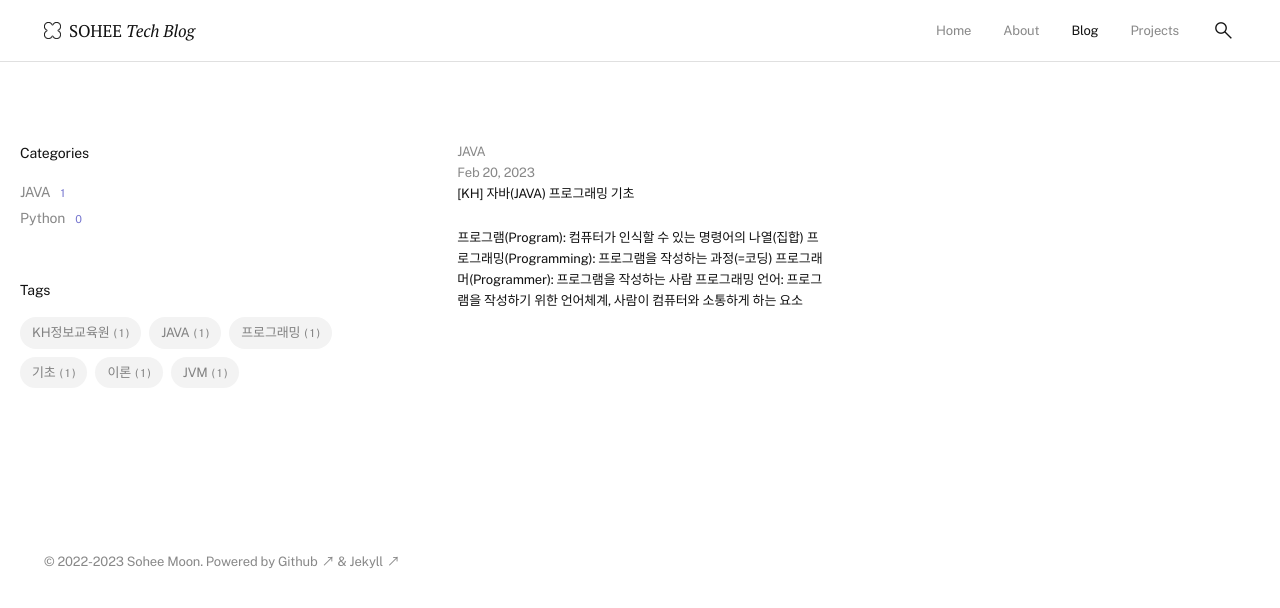
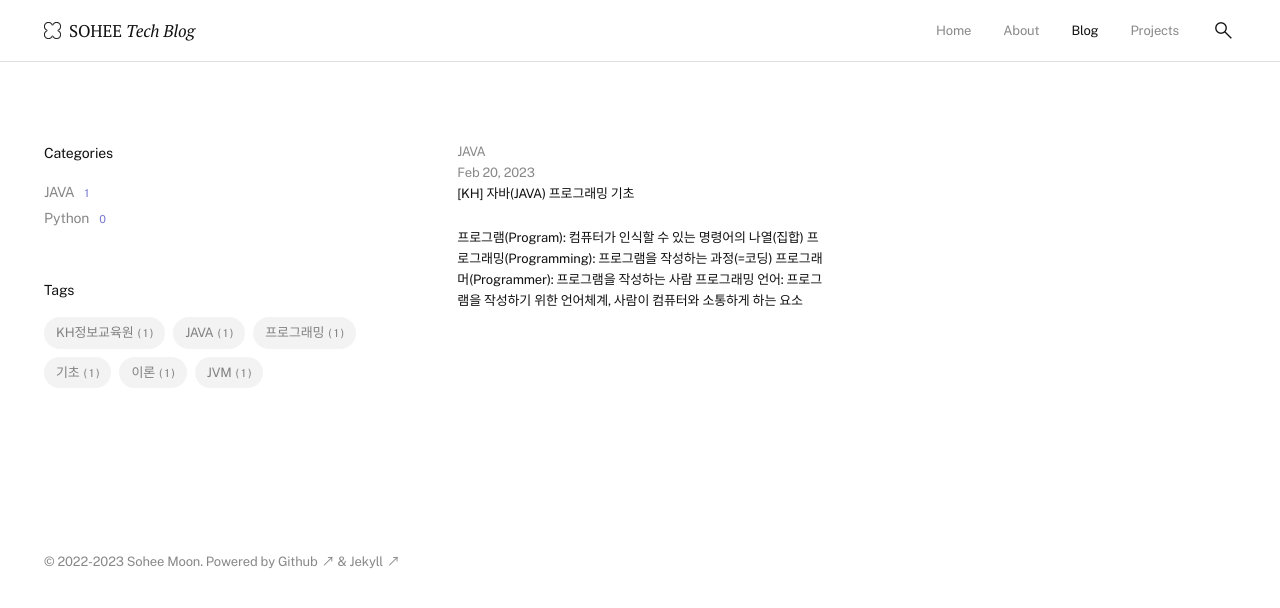
Before and after one commit to soheetech/soheetech.github.io, a Jekyll site: the page built from blog.md, in a window 1280 px wide. Shown: the top 608 px of the page. Built offline with Jekyll 4.4.1, drawn with Linux system fonts in a browser that asks for light colours.

Commit message:
Update archive.html

```diff
--- a/_layouts/archive.html
+++ b/_layouts/archive.html
@@ -3,7 +3,7 @@ layout: default
 ---
 
 <div class="container c-pd-top d-flex p-archive">
-  <article id="sidebar" class="g-1-3 c-pd">
+  <article id="sidebar" class="g-1-3 c-pd-side">
     <div class="category">
       <h4>Categories</h4>
       {%-include category.html-%}
```
